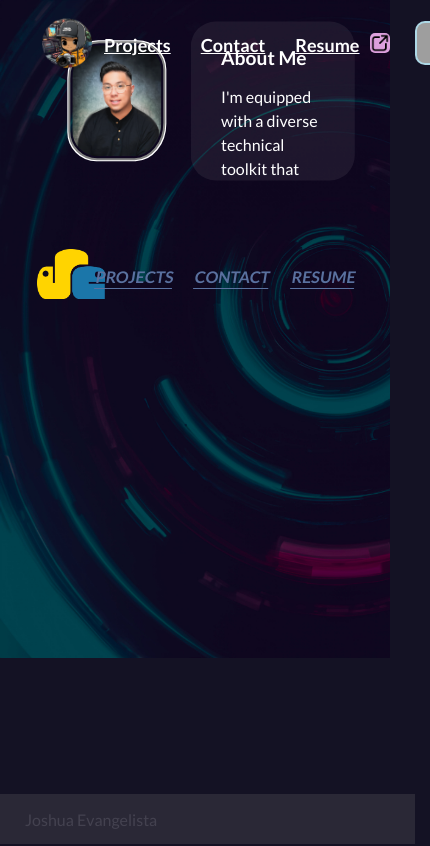
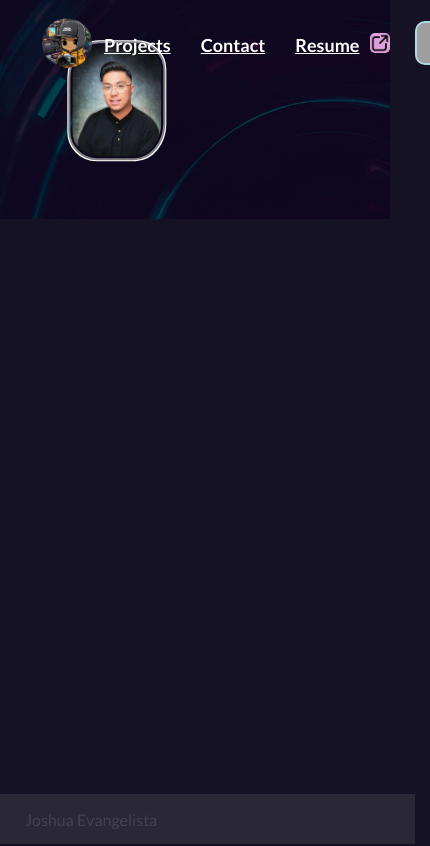
Before and after one commit to zshuaeva/2024PortfolioPage, a React (Create React App) app: page / in a window 390 px wide. Shown: the top 846 px of the page, 430 px wide, since content can reach past the window. Built offline with nearby package versions, Linux system fonts and the light colour scheme; grey boxes are pictures that could not be loaded.

Commit message:
update conditional rendering for pages less than 1100px

```diff
--- a/src/App.js
+++ b/src/App.js
@@ -1,20 +1,30 @@
-import React, { useEffect } from 'react';
+import React, { useEffect, useState } from 'react';
 import './App.css';
 import Navigation from './Components/Navigation/Navigation';
 import PageOne from './PageOne/PageOne';
 import PageTwo from './PageTwo/PageTwo';
 import PageThree from './PageThree/PageThree';
-import Footer
- from './Components/Footer/Footer';
+import Footer from './Components/Footer/Footer';
 import ReactGA from 'react-ga';
 
 function App() {
+  const [windowWidth, setWindowWidth] = useState(window.innerWidth);
+
   useEffect(() => {
+    ReactGA.initialize('G-66EN66X181');
+    ReactGA.pageview(window.location.pathname + window.location.search);
 
-    ReactGA.initialize('G-66EN66X181');
+    const handleResize = () => {
+      setWindowWidth(window.innerWidth);
+    };
 
-    ReactGA.pageview(window.location.pathname + window.location.search);
+    window.addEventListener('resize', handleResize);
+
+    return () => {
+      window.removeEventListener('resize', handleResize);
+    };
   }, []);
+
   return (
     <div className="App">
       <div className="navigation" id='top-nav'>
@@ -23,17 +33,19 @@ function App() {
       <div className="page-one">
             <PageOne />
       </div>
+      {windowWidth >= 1100 && (
+        <>
           <div className="page-two">
             <PageTwo />
           </div>
           <div className="page-three">
             <PageThree />
           </div>
-
+        </>
+      )}
       <div className="footer">
         <Footer />
       </div>
-
     </div>
   );
 }
--- a/src/PageOne/PageOne.js
+++ b/src/PageOne/PageOne.js
@@ -1,20 +1,37 @@
-import React from "react";
+import React, { useState, useEffect } from "react";
 import pageOneBackground from "../Components/assets/backgrounds/page-one-background.jpg";
 import './PageOne.css';
 import Biography from '../Components/Biography/Biography.js';
 import headshot from '../Components/assets/projectPhotos/Headshot-2.jpg'
-// import LogoLarge from '../Components/assets/icons/LogoLarge.png'
 
 const PageOne = () => {
+  const [windowWidth, setWindowWidth] = useState(window.innerWidth);
+
+  useEffect(() => {
+    const handleResize = () => {
+      setWindowWidth(window.innerWidth);
+    };
+
+    window.addEventListener('resize', handleResize);
+
+    return () => {
+      window.removeEventListener('resize', handleResize);
+    };
+  }, []);
+
   return (
     <div className="page-one-container">
+      {windowWidth >= 1100 && (
         <Biography />
+      )}
       <div className="headshot-img-container">
-          <img src={headshot}  alt='headshot' className="headshot-img" />
+        <img src={headshot}  alt='headshot' className="headshot-img" />
+      </div>
+
+        <div>
+          <img src={pageOneBackground} alt="Description" className="page-one-background" />
         </div>
-      <div>
-        <img src={pageOneBackground} alt="Description" className="page-one-background" />
-      </div>
+
     </div>
   );
 };
```
Lines whose indentation alone changed are shown as unchanged.
